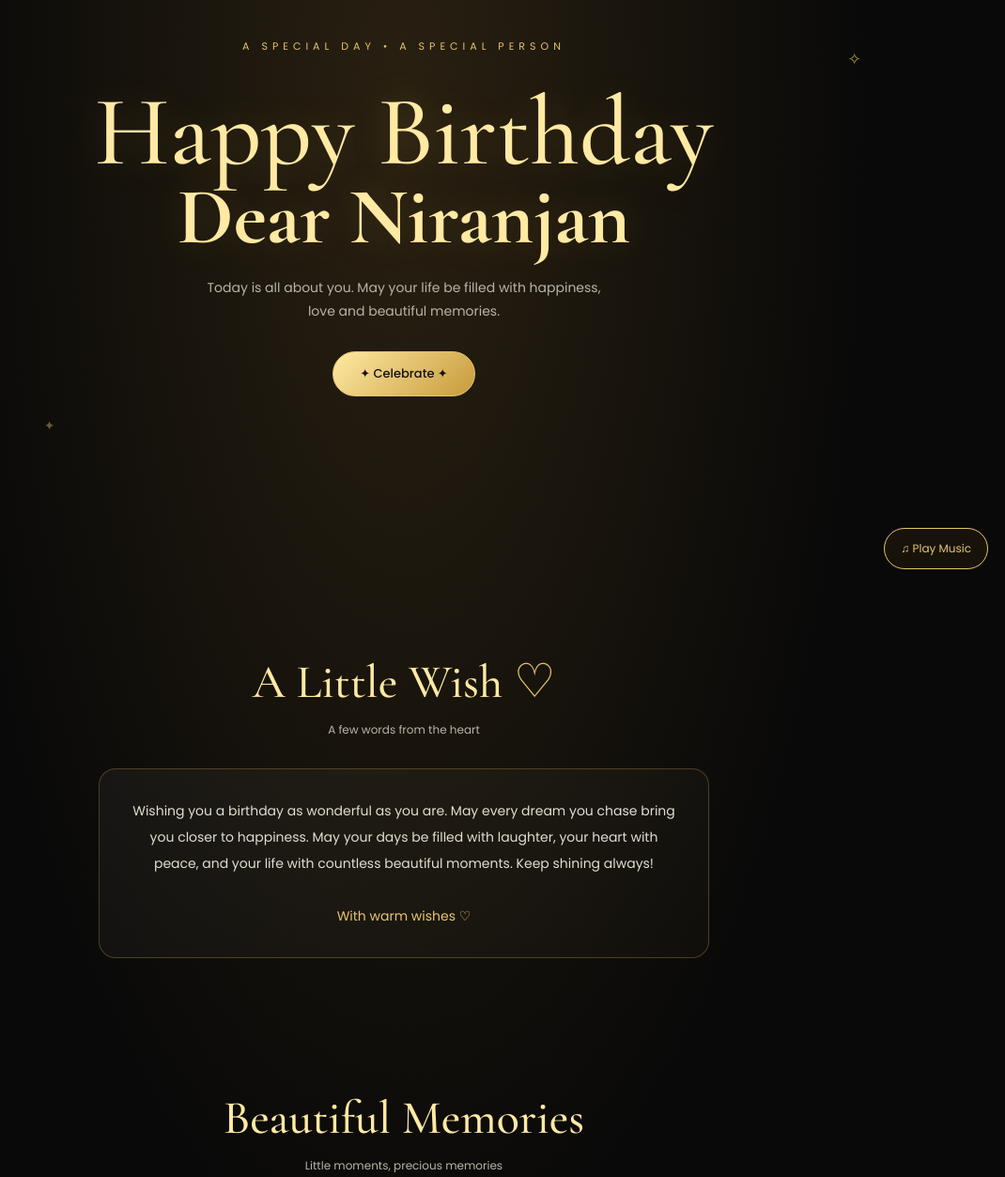
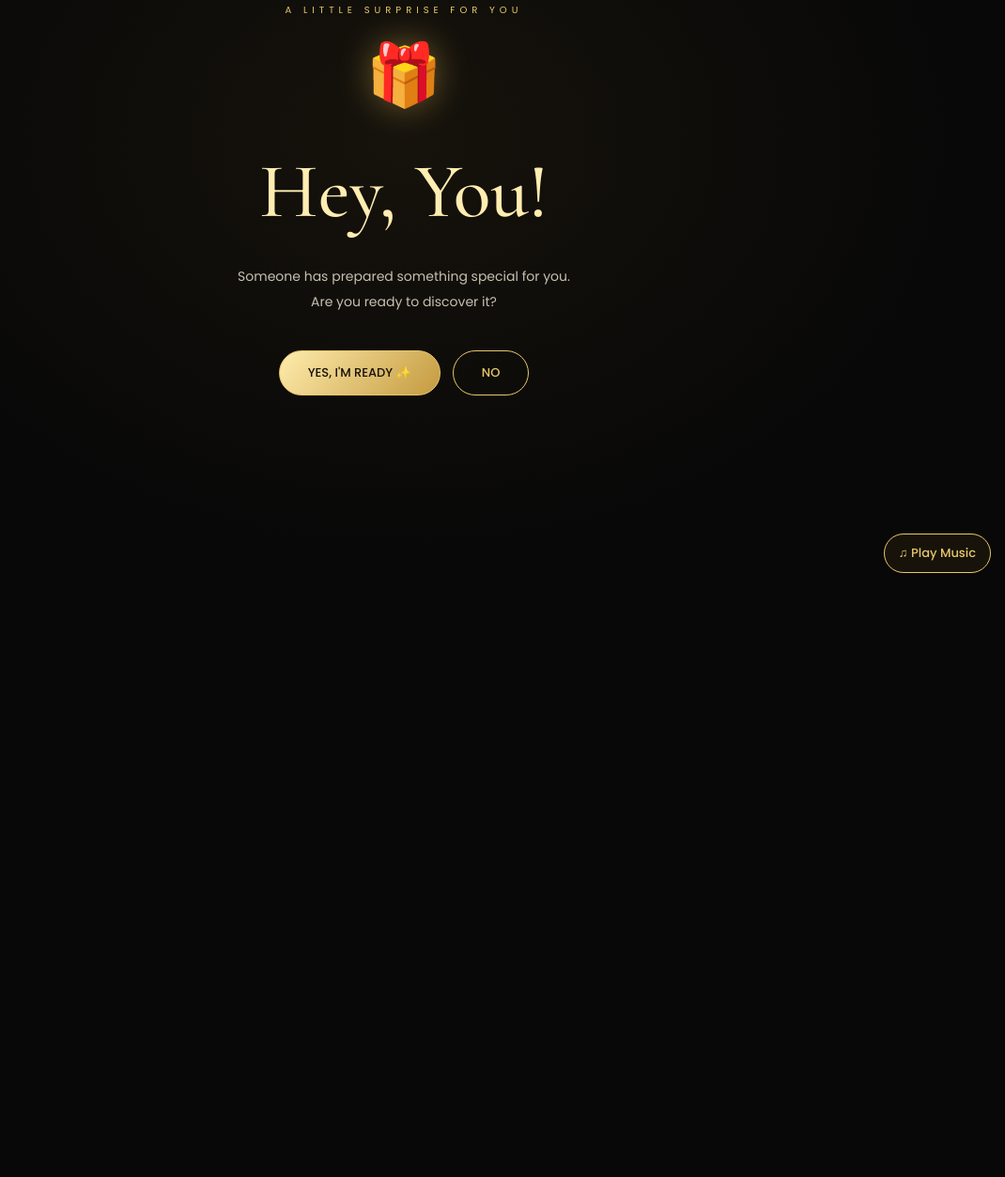
Before and after one commit to studytogetherpsc/birthday, a plain HTML site: page index.html in a window 1280 px wide. Shown: the part 174-1427 px from the top of the page at 94% size, without its empty margins (210-1280 px from the left). After the commit the page ends 800 px from the top, so only its background shows below. Drawn offline with nearby package versions, Linux system fonts and the light colour scheme.

Commit message:
Update index.html

```diff
--- a/index.html
+++ b/index.html
@@ -3,383 +3,308 @@
 <html lang="en">
 <head>
 <meta charset="UTF-8">
-<meta name="viewport" content="width=device-width, initial-scale=1.0">
-<meta name="theme-color" content="#090909">
-<meta name="description" content="A special birthday surprise">
-<title>Happy Birthday ✨</title>
+<meta name="viewport" content="width=device-width, initial-scale=1">
+<meta name="theme-color" content="#080808">
+<title>A Little Surprise ✨</title>
+<style>
+@import url('https://fonts.googleapis.com/css2?family=Cormorant+Garamond:wght@400;500;600;700&family=Poppins:wght@300;400;500&display=swap');
 
-<style>
-@import url('https://fonts.googleapis.com/css2?family=Cormorant+Garamond:wght@400;500;600;700&family=Poppins:wght@300;400;500;600&display=swap');
-
-:root {
-  --gold: #e6c56b;
-  --light-gold: #ffe9a3;
-  --bg: #090909;
-  --muted: #b9b4a5;
+*{box-sizing:border-box}
+body{
+  margin:0;
+  background:#080808;
+  color:#fff;
+  font-family:Poppins,sans-serif;
+  min-height:100vh;
+  overflow-x:hidden;
 }
-
-* { box-sizing: border-box; }
-
-html { scroll-behavior: smooth; }
-
-body {
-  margin: 0;
-  color: #fff;
+:root{--gold:#e8c76a;--pale:#ffedb1}
+.screen{
+  display:none;
+  min-height:100svh;
+  padding:35px 20px;
+  align-items:center;
+  justify-content:center;
+  flex-direction:column;
+  text-align:center;
   background:
-    radial-gradient(ellipse at 50% 15%, #292011 0%, transparent 55%),
-    var(--bg);
-  font-family: 'Poppins', sans-serif;
-  text-align: center;
-  overflow-x: hidden;
+    radial-gradient(ellipse at 50% 40%,#382c154c,transparent 65%),
+    #080808;
+  animation:appear .8s ease;
 }
-
-.gold { color: var(--gold); }
-
-.hero {
-  min-height: 100svh;
-  display: flex;
-  align-items: center;
-  justify-content: center;
-  flex-direction: column;
-  padding: 40px 20px;
-  position: relative;
-  overflow: hidden;
+.screen.active{display:flex}
+@keyframes appear{
+  from{opacity:0;transform:translateY(12px)}
+  to{opacity:1;transform:translateY(0)}
 }
-
-.eyebrow {
-  color: var(--gold);
-  font-size: 11px;
-  letter-spacing: 5px;
-  text-transform: uppercase;
-  animation: fadeUp 1s both;
+h1,h2{
+  font-family:'Cormorant Garamond',serif;
+  color:var(--pale);
+  font-weight:500;
 }
-
-h1 {
-  font-family: 'Cormorant Garamond', serif;
-  font-size: clamp(54px, 12vw, 105px);
-  font-weight: 500;
-  line-height: .95;
-  margin: 22px 0;
-  color: var(--light-gold);
-  text-shadow: 0 0 40px #d7ae4833;
-  animation: fadeUp 1.2s both;
+h1{font-size:clamp(48px,11vw,82px);line-height:1.05;margin:20px 0}
+h2{font-size:clamp(38px,9vw,65px);margin:16px 0}
+p{color:#c7c0b0;line-height:1.9;font-size:14px;max-width:480px}
+.eyebrow{
+  letter-spacing:5px;
+  text-transform:uppercase;
+  font-size:10px;
+  color:var(--gold);
 }
-
-.name {
-  display: block;
-  font-size: clamp(40px, 10vw, 85px);
-  font-weight: 700;
-  overflow-wrap: anywhere;
+.icon{
+  font-size:65px;
+  filter:drop-shadow(0 0 18px #d5ad4d77);
+  margin:12px;
 }
-
-.subtitle {
-  color: var(--muted);
-  font-size: 14px;
-  line-height: 1.8;
-  max-width: 420px;
-  margin: 0 auto 30px;
-  animation: fadeUp 1.5s both;
+.buttons{display:flex;gap:13px;justify-content:center;flex-wrap:wrap;margin-top:25px}
+button{
+  font:500 13px Poppins,sans-serif;
+  border:1px solid var(--gold);
+  border-radius:50px;
+  padding:13px 30px;
+  cursor:pointer;
+  transition:.25s;
 }
-
-.btn {
-  border: 1px solid var(--gold);
-  color: #17120a;
-  background: linear-gradient(135deg, #ffe9a3, #c79b3b);
-  padding: 13px 28px;
-  border-radius: 50px;
-  cursor: pointer;
-  font: 500 13px 'Poppins', sans-serif;
-  transition: transform .25s, box-shadow .25s;
+.yes{
+  color:#171108;
+  background:linear-gradient(130deg,#ffecad,#c49a3f);
 }
-
-.btn:hover {
-  transform: translateY(-3px);
-  box-shadow: 0 0 25px #d8ad4d55;
+.no,.secondary{
+  color:var(--gold);
+  background:transparent;
 }
-
-.outline {
-  background: transparent;
-  color: var(--gold);
+button:hover{transform:translateY(-3px);box-shadow:0 0 22px #d5ad4d44}
+.message{
+  max-width:520px;
+  padding:24px;
+  border:1px solid #b9994c66;
+  border-radius:18px;
+  background:#ffffff08;
+  line-height:2;
+  font-size:14px;
+  color:#e9e0c9;
 }
-
-section {
-  padding: 70px 20px;
-  width: min(100%, 1000px);
-  margin: auto;
+.photo-grid{
+  display:grid;
+  grid-template-columns:repeat(3,minmax(0,1fr));
+  gap:10px;
+  width:min(100%,600px);
+  margin:22px auto;
 }
-
-.section-title {
-  font: 500 clamp(32px, 7vw, 50px) 'Cormorant Garamond', serif;
-  color: var(--light-gold);
-  margin: 0 0 12px;
+.photo-grid img{
+  width:100%;
+  aspect-ratio:1/1.15;
+  object-fit:cover;
+  border:1px solid #c8a34f88;
+  border-radius:12px;
+  background:#17130b;
 }
-
-.section-sub {
-  color: var(--muted);
-  font-size: 12px;
-  margin-bottom: 32px;
+.music{
+  position:fixed;
+  bottom:16px;
+  right:15px;
+  z-index:20;
+  padding:10px 15px;
+  color:var(--gold);
+  background:#17130b;
 }
-
-.message {
-  max-width: 650px;
-  margin: auto;
-  padding: 30px;
-  border: 1px solid #b9994d55;
-  border-radius: 18px;
-  background: linear-gradient(145deg,#ffffff0b,#c7a34b08);
-  line-height: 2;
-  font-size: 14px;
-  color: #e2ddcf;
+.progress{
+  position:fixed;
+  top:0;left:0;
+  width:100%;height:3px;
+  background:#ffffff16;
+  z-index:20;
 }
-
-.gallery {
-  display: grid;
-  grid-template-columns: repeat(3, minmax(0,1fr));
-  gap: 14px;
-  max-width: 750px;
-  margin: auto;
+.progress div{
+  width:25%;height:100%;
+  background:var(--gold);
+  transition:width .5s;
 }
-
-.photo {
-  overflow: hidden;
-  border: 1px solid #c5a34b55;
-  border-radius: 13px;
-  aspect-ratio: 1 / 1.15;
-  background: #17140e;
+#confetti{
+  position:fixed;inset:0;
+  pointer-events:none;
+  z-index:10;
 }
-
-.photo img {
-  width: 100%;
-  height: 100%;
-  object-fit: cover;
-  display: block;
-  transition: transform .5s;
-}
-
-.photo:hover img { transform: scale(1.08); }
-
-.music {
-  position: fixed;
-  right: 18px;
-  bottom: 20px;
-  z-index: 5;
-  border: 1px solid var(--gold);
-  background: #17130b;
-  color: var(--gold);
-  border-radius: 50px;
-  padding: 12px 17px;
-  font: 12px 'Poppins', sans-serif;
-  cursor: pointer;
-}
-
-footer {
-  padding: 30px 15px 45px;
-  color: #a69c83;
-  font-size: 11px;
-  letter-spacing: 1px;
-}
-
-.sparkle {
-  position: absolute;
-  color: var(--gold);
-  pointer-events: none;
-  animation: twinkle 2.5s infinite alternate;
-}
-
-@keyframes twinkle {
-  from { opacity: .2; transform: scale(.7); }
-  to { opacity: .95; transform: scale(1.3); }
-}
-
-@keyframes fadeUp {
-  from { opacity: 0; transform: translateY(25px); }
-  to { opacity: 1; transform: translateY(0); }
-}
-
-@media(max-width: 550px) {
-  .gallery { grid-template-columns: repeat(2,minmax(0,1fr)); }
-  section { padding: 55px 18px; }
-  .message { padding: 23px 17px; }
-}
-
-@media(prefers-reduced-motion: reduce) {
-  *, *::before, *::after {
-    animation-duration: .01ms !important;
-    transition-duration: .01ms !important;
-    scroll-behavior: auto !important;
-  }
+@media(max-width:480px){
+  .photo-grid{grid-template-columns:repeat(2,minmax(0,1fr))}
+  .message{padding:18px}
 }
 </style>
 </head>
-
 <body>
 
-<header class="hero" id="home">
-  <span class="sparkle" style="top:15%;left:13%">✦</span>
-  <span class="sparkle" style="top:28%;right:12%;animation-delay:1s">✧</span>
-  <span class="sparkle" style="bottom:20%;left:20%;animation-delay:.5s">✦</span>
+<div class="progress"><div id="bar"></div></div>
+<canvas id="confetti"></canvas>
 
-  <p class="eyebrow">A special day • A special person</p>
-  <h1>Happy Birthday<span class="name" id="heroName">Dear Friend</span></h1>
-  <p class="subtitle">
-    Today is all about you. May your life be filled
-    with happiness, love and beautiful memories.
-  </p>
-  <button class="btn" onclick="celebrate()">✦ Celebrate ✦</button>
-</header>
+<!-- PAGE 1 -->
+<section class="screen active" id="page1">
+  <div class="eyebrow">A little surprise for you</div>
+  <div class="icon">🎁</div>
+  <h1>Hey, You!</h1>
+  <p>Someone has prepared something special for you.<br>
+  Are you ready to discover it?</p>
+  <div class="buttons">
+    <button class="yes" onclick="nextPage(2)">YES, I'M READY ✨</button>
+    <button class="no" onclick="sayNo()">NO</button>
+  </div>
+  <p id="noText" aria-live="polite"></p>
+</section>
 
-<section id="wish">
-  <h2 class="section-title">A Little Wish <span class="gold">♡</span></h2>
-  <p class="section-sub">A few words from the heart</p>
-  <div class="message" id="wishMessage">
-    Wishing you a birthday as wonderful as you are.
-    May every dream you chase bring you closer to
-    happiness. May your days be filled with laughter,
-    your heart with peace, and your life with countless
-    beautiful moments. Keep shining always!
-    <br><br>
-    <span class="gold">With warm wishes ♡</span>
+<!-- PAGE 2 -->
+<section class="screen" id="page2">
+  <div class="eyebrow">Step 01 • A little secret</div>
+  <div class="icon">💌</div>
+  <h2>A Secret Message</h2>
+  <p>There's something I've been wanting to tell you.
+  But first, open this little surprise.</p>
+  <div class="message" id="letter" hidden>
+    Every person brings something special into the lives
+    of others. Your friendship is one of those beautiful
+    little gifts. Here's a little something just for you.
+  </div>
+  <div class="buttons">
+    <button class="yes" id="openLetter" onclick="openLetter()">OPEN THE LETTER 💌</button>
+    <button class="secondary" onclick="nextPage(3)">CONTINUE →</button>
   </div>
 </section>
 
-<section id="memories">
-  <h2 class="section-title">Beautiful Memories</h2>
-  <p class="section-sub">Little moments, precious memories</p>
-  <div class="gallery" id="gallery">
-    <div class="photo">
-      <img src="photos/photo1.jpg" alt="Birthday memory 1"
-           onerror="this.style.display='none'">
-    </div>
-    <div class="photo">
-      <img src="photos/photo2.jpg" alt="Birthday memory 2"
-           onerror="this.style.display='none'">
-    </div>
-    <div class="photo">
-      <img src="photos/photo3.jpg" alt="Birthday memory 3"
-           onerror="this.style.display='none'">
-    </div>
+<!-- PAGE 3 -->
+<section class="screen" id="page3">
+  <div class="eyebrow">Step 02 • The big reveal</div>
+  <div class="icon">🎂</div>
+  <h1>Happy Birthday!</h1>
+  <h2 id="birthdayName">Dear Friend</h2>
+  <p>May your days be filled with laughter,
+  your heart with happiness, and your life
+  with beautiful memories.</p>
+  <div class="buttons">
+    <button class="yes" onclick="celebrate()">LET'S CELEBRATE ✨</button>
+    <button class="secondary" onclick="nextPage(4)">ONE LAST SURPRISE →</button>
   </div>
 </section>
 
-<footer>
-  MADE WITH ♡ FOR <span class="gold" id="footerName">YOU</span>
-  <br><br>© Birthday Surprise
-</footer>
+<!-- PAGE 4 -->
+<section class="screen" id="page4">
+  <div class="eyebrow">Step 03 • Just for you</div>
+  <div class="icon">🌟</div>
+  <h2>A Gift of Memories</h2>
+  <p>Some moments deserve to be remembered forever.</p>
+  <div class="photo-grid">
+    <img src="photos/photo1.jpg" alt="Memory 1">
+    <img src="photos/photo2.jpg" alt="Memory 2">
+    <img src="photos/photo3.jpg" alt="Memory 3">
+  </div>
+  <div class="message">
+    May this new chapter bring you everything
+    that makes you smile. Keep shining,
+    keep dreaming and always be yourself. ♡
+    <br><br>
+    <span style="color:#e8c76a">With love and best wishes ❤️</span>
+  </div>
+  <div class="buttons">
+    <button class="yes" onclick="celebrate()">CELEBRATE AGAIN 🎉</button>
+    <button class="secondary" onclick="nextPage(1)">START AGAIN ↺</button>
+  </div>
+</section>
 
-<button class="music" id="musicBtn" onclick="toggleMusic()">
-  ♫ Play Music
-</button>
-
-<audio id="bgMusic" loop>
-  <source src="./music/birthday.mp3" type="audio/mpeg">
+<audio id="music" loop preload="none">
+  <source src="music/birthday.mp3" type="audio/mpeg">
 </audio>
+<button class="music" onclick="toggleMusic()" id="musicBtn">♫ Play Music</button>
 
 <script>
-// PERSONALIZE HERE
-const CONFIG = {
-  name: "Dear Niranjan",
-  // Replace this with your birthday message
-  message: "",
+// PERSONALIZE YOUR WEBSITE HERE
+const CONFIG={
+  name:"Dear Friend"
 };
 
-// Set name and message
-document.getElementById("heroName").textContent = CONFIG.name;
-document.getElementById("footerName").textContent = CONFIG.name;
-if (CONFIG.message.trim()) {
-  document.getElementById("wishMessage").innerHTML =
-    CONFIG.message.replace(/\n/g, "<br>");
+document.getElementById("birthdayName").textContent=CONFIG.name;
+
+let currentPage=1;
+function nextPage(n){
+  document.querySelectorAll(".screen").forEach(s=>s.classList.remove("active"));
+  document.getElementById("page"+n).classList.add("active");
+  currentPage=n;
+  document.getElementById("bar").style.width=(n*25)+"%";
+  if(n===3) celebrate();
+  window.scrollTo({top:0,behavior:"smooth"});
 }
 
-// Confetti animation
-let particles = [];
-let canvas;
+function sayNo(){
+  document.getElementById("noText").textContent=
+    "No worries! The surprise will be here whenever you're ready. 😊";
+}
 
-function celebrate() {
-  if (!canvas) {
-    canvas = document.createElement("canvas");
-    canvas.style.cssText =
-      "position:fixed;inset:0;width:100%;height:100%;" +
-      "pointer-events:none;z-index:10";
-    document.body.appendChild(canvas);
-  }
+function openLetter(){
+  document.getElementById("letter").hidden=false;
+  document.getElementById("openLetter").textContent="LETTER OPENED ✓";
+}
 
-  const ctx = canvas.getContext("2d");
-  canvas.width = innerWidth * devicePixelRatio;
-  canvas.height = innerHeight * devicePixelRatio;
-  ctx.scale(devicePixelRatio, devicePixelRatio);
+// Confetti
+const canvas=document.getElementById("confetti");
+const ctx=canvas.getContext("2d");
+let pieces=[],animating=false;
 
-  const colors = ["#f7d779","#ffffff","#c69c45","#e6b7a0"];
-  for (let i = 0; i < 160; i++) {
-    particles.push({
-      x: innerWidth / 2,
-      y: innerHeight * .45,
-      vx: (Math.random() - .5) * 12,
-      vy: Math.random() * -11 - 2,
-      size: Math.random() * 6 + 3,
-      color: colors[Math.floor(Math.random() * colors.length)],
-      life: 100 + Math.random() * 60,
-      rotation: Math.random() * 6
+function resize(){
+  canvas.width=innerWidth*devicePixelRatio;
+  canvas.height=innerHeight*devicePixelRatio;
+  ctx.setTransform(devicePixelRatio,0,0,devicePixelRatio,0,0);
+}
+resize();
+window.addEventListener("resize",resize);
+
+function celebrate(){
+  const colors=["#e8c76a","#fff0b0","#ffffff","#c49a3f"];
+  for(let i=0;i<130;i++){
+    pieces.push({
+      x:innerWidth/2,
+      y:innerHeight*.4,
+      vx:(Math.random()-.5)*12,
+      vy:-Math.random()*11-2,
+      size:Math.random()*6+3,
+      color:colors[Math.floor(Math.random()*colors.length)],
+      life:120
     });
   }
-
-  if (!celebrate.running) {
-    celebrate.running = true;
-    animateConfetti();
+  if(!animating){
+    animating=true;
+    draw();
   }
 }
 
-function animateConfetti() {
-  const ctx = canvas.getContext("2d");
-  ctx.clearRect(0, 0, innerWidth, innerHeight);
-
-  particles = particles.filter(p => p.life > 0);
-  for (const p of particles) {
-    p.x += p.vx;
-    p.y += p.vy;
-    p.vy += .16;
-    p.vx *= .99;
-    p.rotation += .1;
-    p.life--;
-
-    ctx.save();
-    ctx.translate(p.x, p.y);
-    ctx.rotate(p.rotation);
-    ctx.fillStyle = p.color;
-    ctx.globalAlpha = Math.min(1, p.life / 30);
-    ctx.fillRect(-p.size / 2, -p.size / 2, p.size, p.size * .65);
-    ctx.restore();
+function draw(){
+  ctx.clearRect(0,0,innerWidth,innerHeight);
+  pieces=pieces.filter(p=>p.life>0);
+  for(const p of pieces){
+    p.x+=p.vx;p.y+=p.vy;
+    p.vy+=.16;p.life--;
+    ctx.globalAlpha=Math.min(1,p.life/30);
+    ctx.fillStyle=p.color;
+    ctx.fillRect(p.x,p.y,p.size,p.size*.7);
   }
-
-  if (particles.length) {
-    requestAnimationFrame(animateConfetti);
-  } else {
-    celebrate.running = false;
-    ctx.clearRect(0, 0, innerWidth, innerHeight);
-  }
+  ctx.globalAlpha=1;
+  if(pieces.length) requestAnimationFrame(draw);
+  else animating=false;
 }
 
 // Background music
-const audio = document.getElementById("bgMusic");
-const musicBtn = document.getElementById("musicBtn");
+const audio=document.getElementById("music");
+const musicBtn=document.getElementById("musicBtn");
 
-async function toggleMusic() {
-  if (audio.paused) {
-    try {
+async function toggleMusic(){
+  if(audio.paused){
+    try{
       await audio.play();
-      musicBtn.textContent = "♫ Pause Music";
-    } catch (error) {
-      musicBtn.textContent = "Music unavailable";
+      musicBtn.textContent="♫ Pause Music";
+    }catch(e){
+      musicBtn.textContent="♫ Music unavailable";
+      console.error(e);
     }
-  } else {
+  }else{
     audio.pause();
-    musicBtn.textContent = "♫ Play Music";
+    musicBtn.textContent="♫ Play Music";
   }
 }
-
-audio.addEventListener("ended", () => {
-  musicBtn.textContent = "♫ Play Music";
-});
 </script>
-
 </body>
 </html>
```
